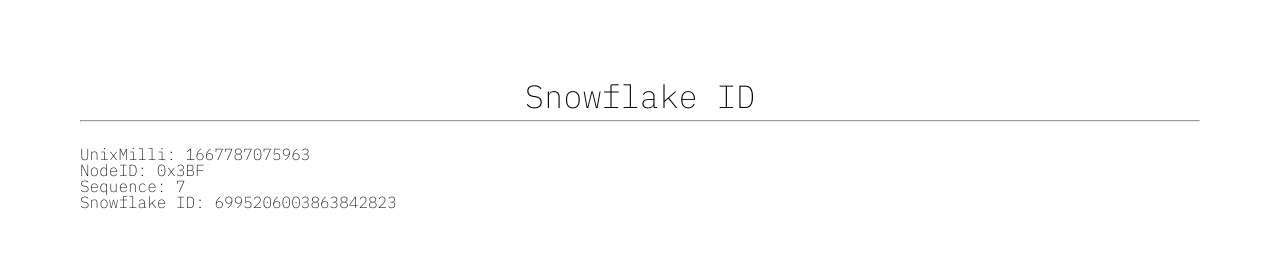
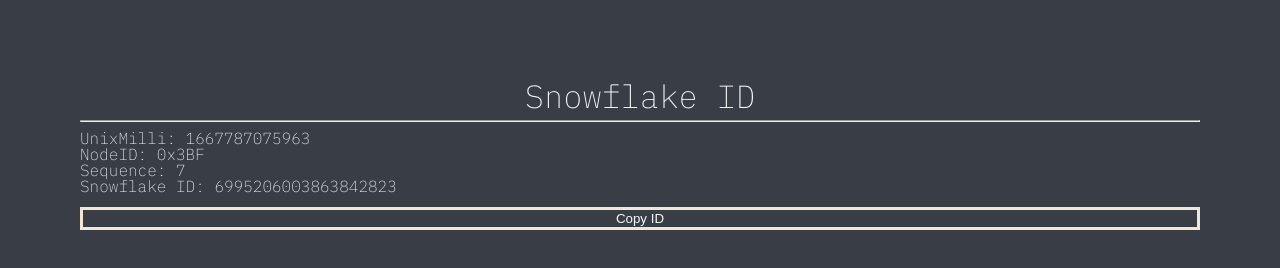
Before and after one commit to lemon-mint/snowflake-id-web-visualisation, a website built with Vite: page index.html in a window 1280 px wide. Built offline with nearby package versions, Linux system fonts and the light colour scheme.

Commit message:
copy-btn

```diff
--- a/index.html
+++ b/index.html
@@ -18,6 +18,7 @@
         <h1>Snowflake ID</h1>
         <hr />
         <h2 id="snfid" class="mono"></h2>
+        <button id="copy-btn" class="btn">Copy ID</button>
       </div>
     </div>
     <script src="src/main.ts" type="module"></script>
--- a/src/main.ts
+++ b/src/main.ts
@@ -1,10 +1,38 @@
-import './style.css';
+import "./style.css";
 
-const snowflake_h2 = document.getElementById('snfid') as HTMLElement;
+const snowflake_h2 = document.getElementById("snfid") as HTMLElement;
 const nodeid = Math.round(Math.random() * (1 << 10)) % (1 << 10);
+const copy_btn = document.getElementById("copy-btn") as HTMLButtonElement;
+
+async function copy(text: string): Promise<boolean> {
+  if (navigator.clipboard) {
+    await navigator.clipboard.writeText(text);
+    return true;
+  }
+
+  // ExecCommand Fallback
+  if (typeof document.execCommand === "function") {
+    const textArea = document.createElement("textarea");
+    textArea.value = text;
+    document.body.appendChild(textArea);
+    textArea.focus();
+    textArea.select();
+    document.execCommand("copy");
+    document.body.removeChild(textArea);
+    return true;
+  }
+
+  // Prompt Fallback
+  if (typeof window.prompt === "function") {
+    prompt("Copy to clipboard: Ctrl+C, Enter", text);
+  }
+
+  return false;
+}
 
 let last = Date.now();
 let ctr = 0;
+let snowflake: bigint;
 
 const AnimationFrameFunc: FrameRequestCallback = () => {
   let now = Date.now() + Math.round((Math.random() - 0.5) * 200);
@@ -15,16 +43,25 @@ const AnimationFrameFunc: FrameRequestCallback = () => {
     now = last;
     ctr++;
   }
-  let snowflake: bigint =
-    (BigInt(now) & ((BigInt(1) << BigInt(41)) - BigInt(1))) << BigInt(22);
-  snowflake |= BigInt(nodeid & ((1 << 12) - 1)) << BigInt(12);
-  snowflake |= BigInt(ctr & ((1 << 10) - 1));
-  snowflake_h2.innerText = `
-  UnixMilli: ${now}
-  NodeID: 0x${nodeid.toString(16).toUpperCase()}
-  Sequence: ${ctr}
-  Snowflake ID: ${snowflake}`;
+  snowflake = BigInt(now) & ((BigInt(1) << BigInt(41)) - BigInt(1)); // 41 bits for timestamp
+  snowflake = snowflake << BigInt(22); // shift 22 bits
+  snowflake |= BigInt(nodeid & ((1 << 12) - 1)) << BigInt(12); // 12 bits for node id
+  snowflake |= BigInt(ctr & ((1 << 10) - 1)); // 10 bits for counter
+  let text = "UnixMilli: " + now + "\n";
+  text += "NodeID: 0x" + nodeid.toString(16).toUpperCase() + "\n";
+  text += "Sequence: " + ctr.toString() + "\n";
+  text += "Snowflake ID: " + snowflake.toString() + "\n";
+  snowflake_h2.innerText = text;
+
+  // Set Window Title
+  document.title = `Snowflake ID: ${snowflake}`;
+
   requestAnimationFrame(AnimationFrameFunc);
 };
 
 requestAnimationFrame(AnimationFrameFunc);
+
+// Register Copy Button
+copy_btn.addEventListener("click", () => {
+  copy(snowflake.toString());
+});
--- a/src/style.css
+++ b/src/style.css
@@ -145,4 +145,19 @@ h2 {
 
 body {
   font-family: 'IBM Plex Mono', monospace;
+  background-color: #393E46;
+  color: #F7F7F7;
 }
+
+.btn {
+  margin: auto;
+  margin-top: 1em;
+  width: 100%;
+
+  border-radius: 0px;
+  border-width: 0.25em;
+  border-style: solid;
+  border-color: #F2E7D5;
+  background-color: #393E46;
+  color: #F7F7F7;
+}
```
